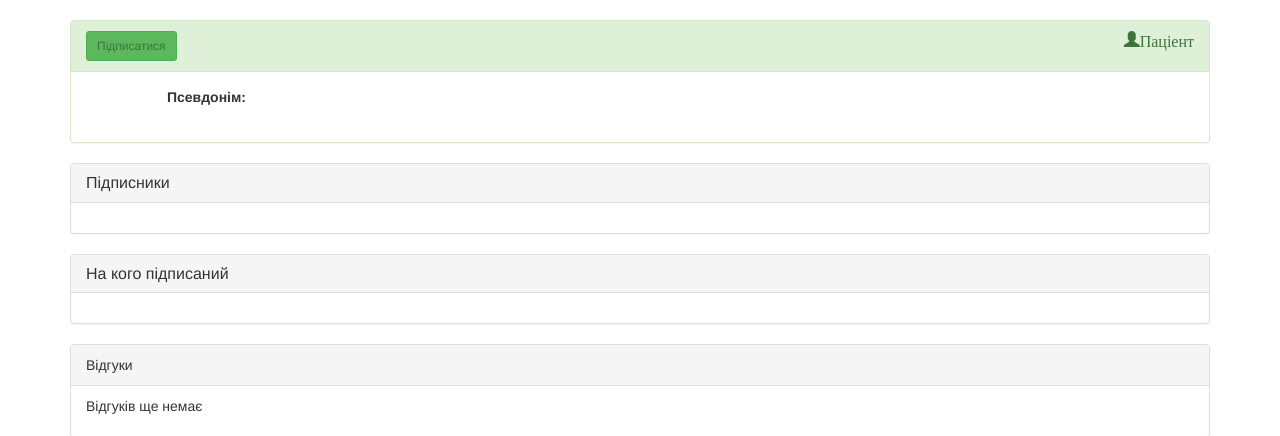
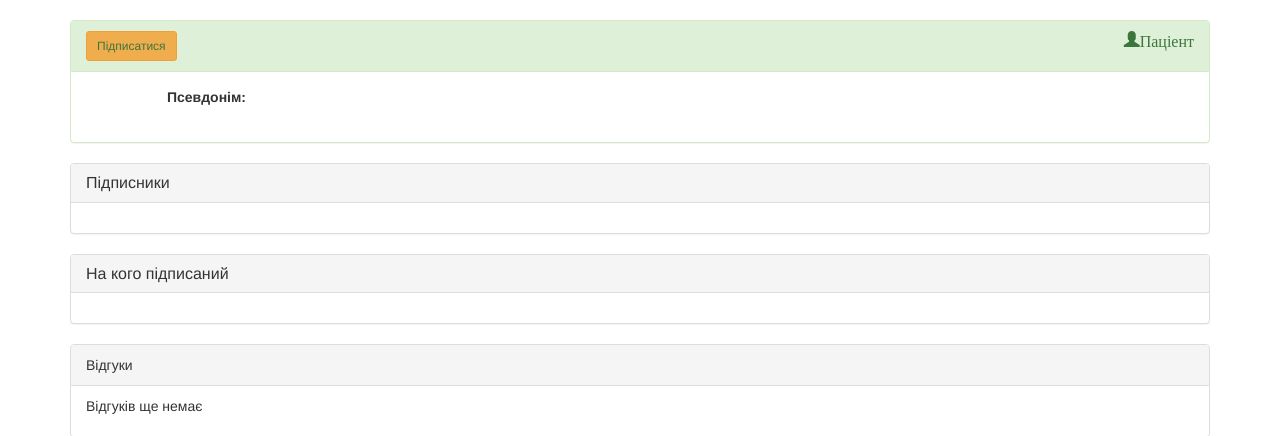
Before and after one commit to Cybran111/socialdoctor, a Django app: template templates/person.html in a window 1280 px wide. Shown: the part 52-488 px from the top of the page. Run offline with Django 3.2, Linux system fonts and the light colour scheme; the template is opened without the code that fills it, so the values that code supplies are empty; the visitor is signed in with stand-in values (Sample User, id 1); some libraries are stand-ins or nearby versions.

Commit message:
Working on

```diff
--- a/templates/person.html
+++ b/templates/person.html
@@ -19,7 +19,7 @@
                 {% if person in user.userprofile.following.all  %}
                     <a href="{% url "unfollow" person.user.id %}" class="btn btn-info btn-sm">Відписатися</a>
                 {% else %}
-                    <a href="{% url "follow" person.user.id %}" class="btn btn-success btn-sm">Підписатися</a>
+                    <a href="{% url "follow" person.user.id %}" class="btn btn-warning btn-sm">Підписатися</a>
                 {% endif %}
             {% endifnotequal %}
 
```
